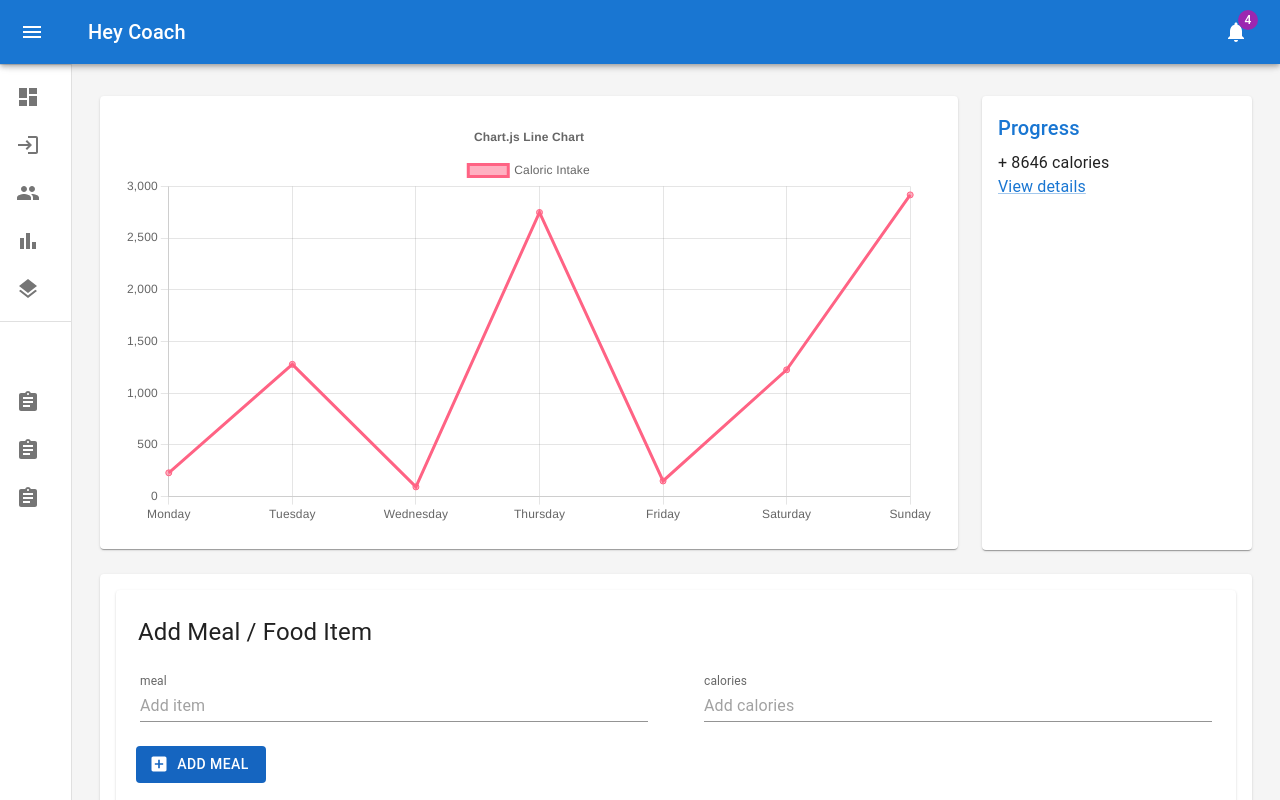
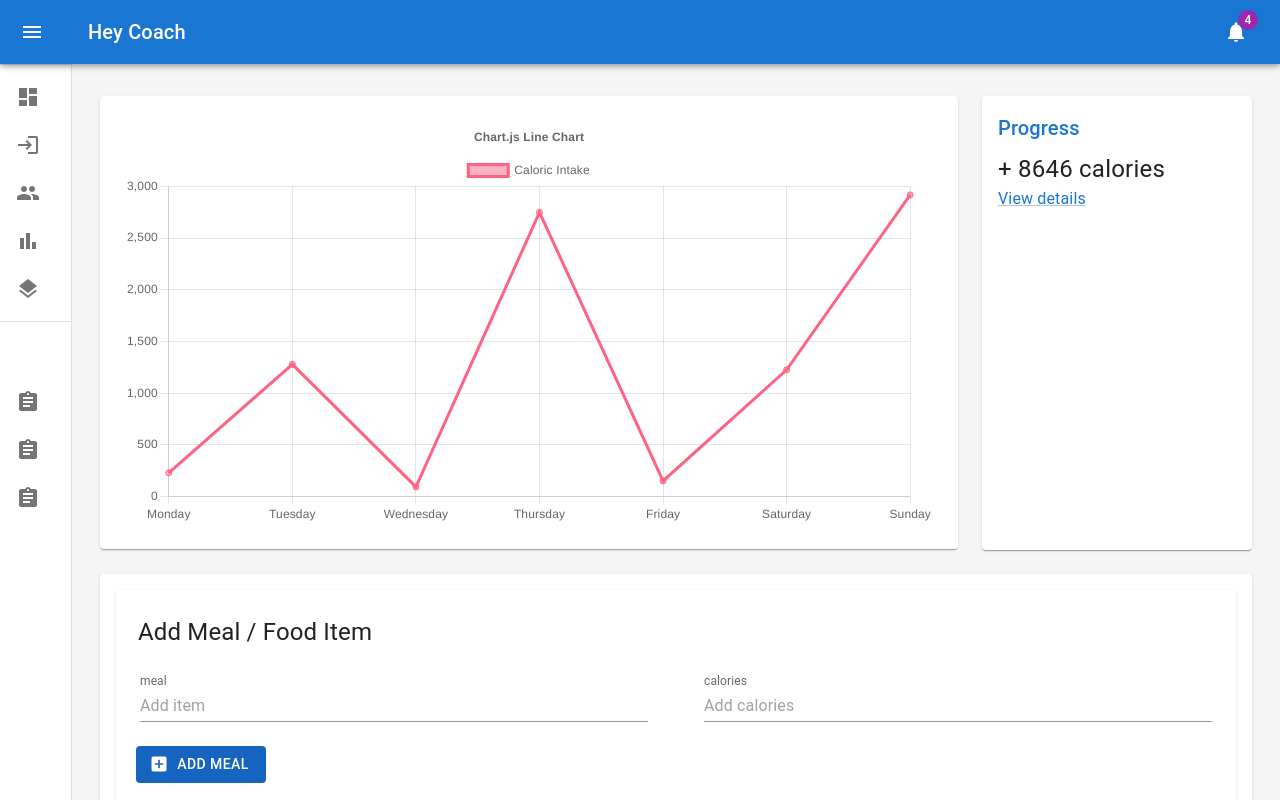
Before and after one commit to joeysaline/calorieTrackerApp418Y, a React (Create React App) app: page / in a window 1280 px wide. Built offline with nearby package versions, Linux system fonts and the light colour scheme.

Commit message:
Update Progress.js

```diff
--- a/src/dash/Progress.js
+++ b/src/dash/Progress.js
@@ -17,7 +17,7 @@ export default function Progress(data) {
   return (
     <React.Fragment>
       <Title>Progress</Title>
-      <Typography component="p">
+      <Typography component="p" sx={{ fontSize: '1.5rem' }}>
         + {' ' + sum + ' calories'}
       </Typography>
       <div>
```
